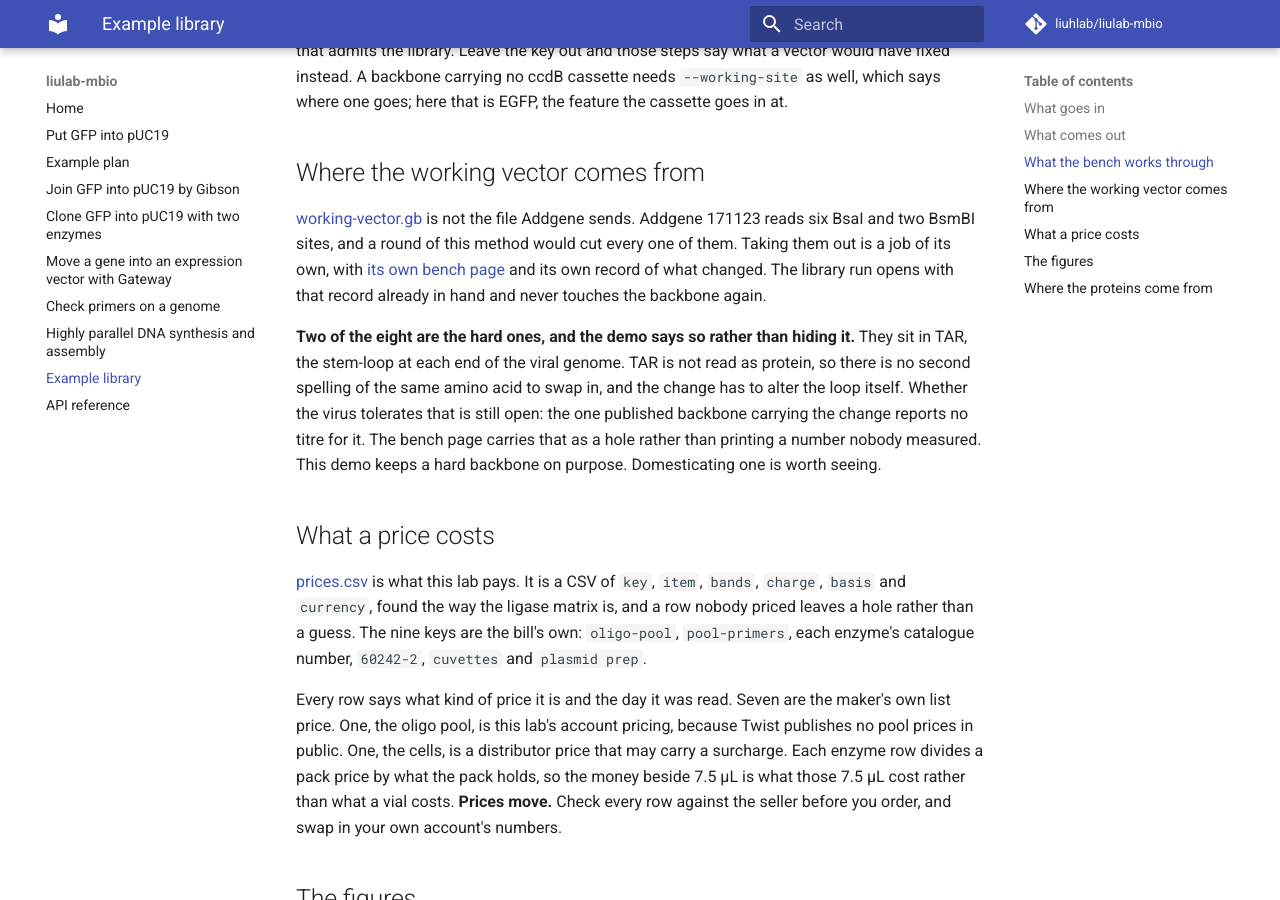
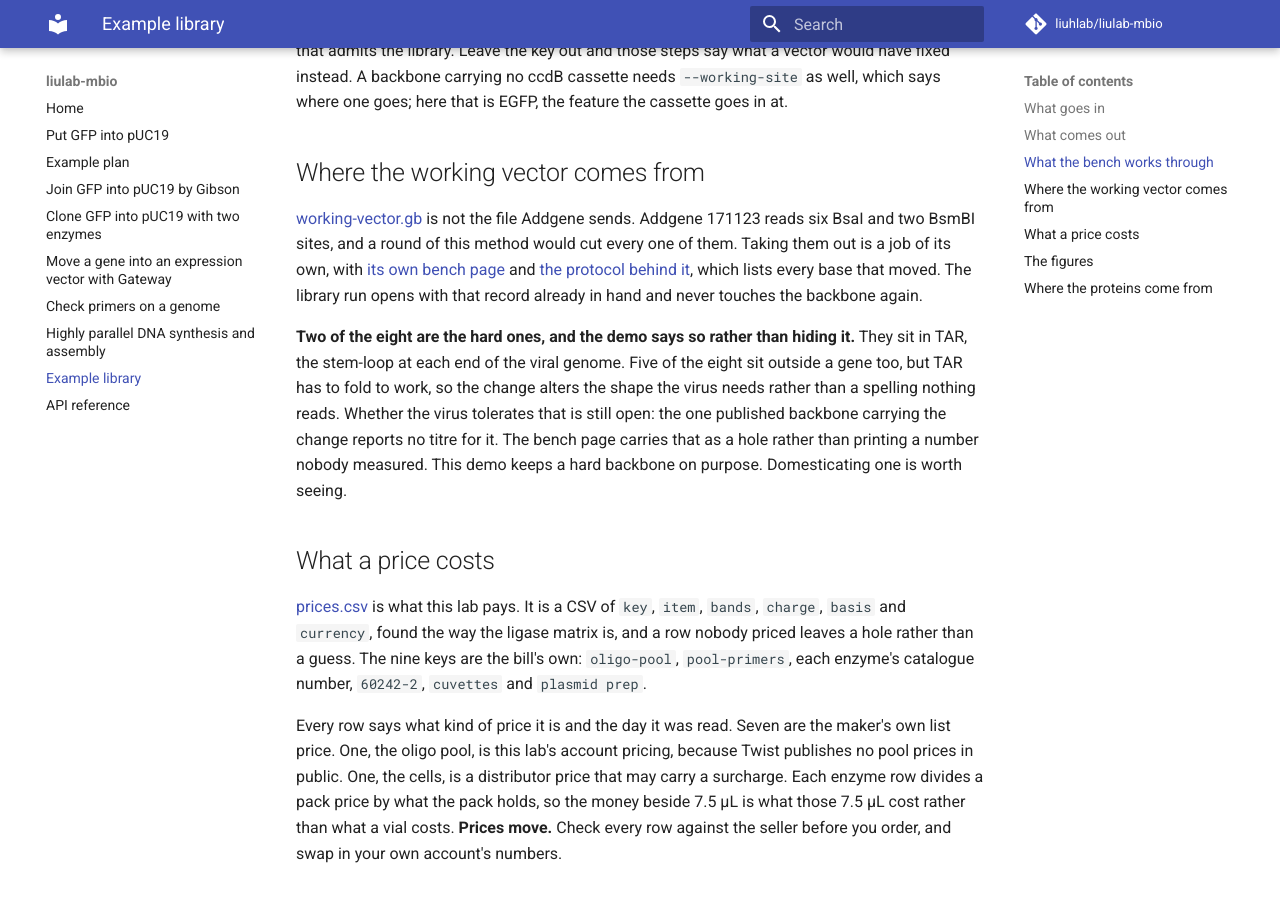
Before and after one commit to liuhlab/liulab-mbio, an MkDocs documentation site: the page built from docs/examples/ap1-library/index.md, in a window 1280 px wide and 900 px high, scrolled down 3680 px. Built offline with MkDocs 1.6.1 and Material for MkDocs 9.7.7, drawn with Linux system fonts in a browser that asks for light colours; comment, search, counter and statistics services are not loaded; some of the changed text lies outside the part shown.

Commit message:
Fold the second review in: one home for H24, and an ADR that agrees with itself
Rebased onto `build/462` after #474 landed, then both axes ran again.

- `stages.HOLES` drops `FINAL_MASSES`, and `assembly.py` goes back to one line. Both
  reviewers, twice, called the "H24 goes when the build sizes the pot" rule written in
  three places. It is now written where the step that prints the mass already decides
  it, and nowhere else. A build stating nothing still raises H24 — on the final
  assembly, which is what the hole is about, rather than on the rounds page.
- `docs/adr/0017`: the rejected-options list held the path the amendment adopts, so it
  says so; "the three costs" claimed three were paid where two were removed; and the
  amendment contradicted "Only a pilot settles it" three paragraphs above. Neither
  number had a pilot — what differs is the number. A mass and a ratio are what this
  run will pipette, true once written. A cycle count is what one pool on one machine
  turns out to need, so writing one claims a reading nobody took.
- `index.md`: the lede promised `project.json` holds every choice, and two now sit on
  the command line. The TAR sentence implied being non-coding is what makes those two
  sites hard — five of the eight are non-coding; TAR has to fold. The domestication
  record is linked beside its page, and one repeated "three" is gone.
- `prices.csv`: the pool-primers row names its kind of price, as the other eight do.

Co-Authored-By: Claude Opus 5 <noreply@anthropic.com>

````diff
--- a/docs/examples/ap1-library/index.md
+++ b/docs/examples/ap1-library/index.md
@@ -4,9 +4,9 @@ A combinatorial library over three positions, built from 72 protein sequences an
 Every output file below was written by the command, from the input files beside it.
 Nothing here is edited by hand.
 
-Read this page to see what a whole run writes. Its [project.json](project.json) holds every
-choice this library made; copy it to start one of your own. The method it is built by is the
-package's own and is not in the file.
+Read this page to see what a whole run writes. Its [project.json](project.json) holds the
+choices this library made, bar the two the command below adds; copy it to start one of your
+own. The method it is built by is the package's own and is not in the file.
 
 ```bash
 pixi run liulab_synbio igga plan docs/examples/ap1-library/project.json \
@@ -126,16 +126,18 @@ one goes; here that is EGFP, the feature the cassette goes in at.
 
 [working-vector.gb](working-vector.gb) is not the file Addgene sends. Addgene 171123 reads six
 BsaI and two BsmBI sites, and a round of this method would cut every one of them. Taking them
-out is a job of its own, with [its own bench page](working-vector-domestication.html) and its
-own record of what changed. The library run opens with that record already in hand and never
-touches the backbone again.
+out is a job of its own, with [its own bench page](working-vector-domestication.html) and
+[the protocol behind it](working-vector-domestication.json), which lists every base that
+moved. The library run opens with that record already in hand and never touches the backbone
+again.
 
 **Two of the eight are the hard ones, and the demo says so rather than hiding it.** They sit in
-TAR, the stem-loop at each end of the viral genome. TAR is not read as protein, so there is no
-second spelling of the same amino acid to swap in, and the change has to alter the loop itself.
-Whether the virus tolerates that is still open: the one published backbone carrying the change
-reports no titre for it. The bench page carries that as a hole rather than printing a number
-nobody measured. This demo keeps a hard backbone on purpose. Domesticating one is worth seeing.
+TAR, the stem-loop at each end of the viral genome. Five of the eight sit outside a gene too,
+but TAR has to fold to work, so the change alters the shape the virus needs rather than a
+spelling nothing reads. Whether the virus tolerates that is still open: the one published
+backbone carrying the change reports no titre for it. The bench page carries that as a hole
+rather than printing a number nobody measured. This demo keeps a hard backbone on purpose.
+Domesticating one is worth seeing.
 
 ## What a price costs
 
--- a/docs/examples/ap1-library/prices.csv
+++ b/docs/examples/ap1-library/prices.csv
@@ -6,7 +6,7 @@
 # band: a vial is priced by what it holds, and the item says what that is.
 key,item,bands,charge,basis,currency
 oligo-pool,"Twist oligo pool, Tier 2 (101-500 oligos) at 301-350 nt. This lab's account pricing, read 2026-09-17; Twist publishes no pool pricing in public.",count 101-500; length 301-350,2575.00,per order,USD
-pool-primers,"IDT 25 nmole DNA oligos on a 96-well plate at $0.25 per base, read 2026-10-08. $5.00 is one 20-base primer; tubes are $0.47 per base.",count 1-96,5.00,per unit,USD
+pool-primers,"IDT 25 nmole DNA oligos on a 96-well plate at $0.25 per base. IDT list price, read 2026-10-08. $5.00 is one 20-base primer; tubes are $0.47 per base.",count 1-96,5.00,per unit,USD
 R3539,"BbsI-HF R3539S, 300 units at 20,000 units/mL = 15 µL for $83.00. NEB list price, read 2026-10-08. R3539L is $4.573/µL and R3539M is 50,000 units/mL at $8.60/µL, so a bare R3539 does not price itself.",,5.533,per unit,USD
 R3733,"BsaI-HFv2 R3733S, 1,000 units at 20,000 units/mL = 50 µL for $83.00. NEB list price, read 2026-10-08.",,1.66,per unit,USD
 R0629,"SrfI R0629S, 500 units at 20,000 units/mL = 25 µL for $93.00. NEB list price, read 2026-10-08.",,3.72,per unit,USD
````
Also changed, not shown: other parts of docs/examples/ap1-library/index.md (+1 -1 lines), docs/adr/0017-a-plan-finishes-with-its-unfillable-holes.md (+9 -9 lines), 3 other files.
